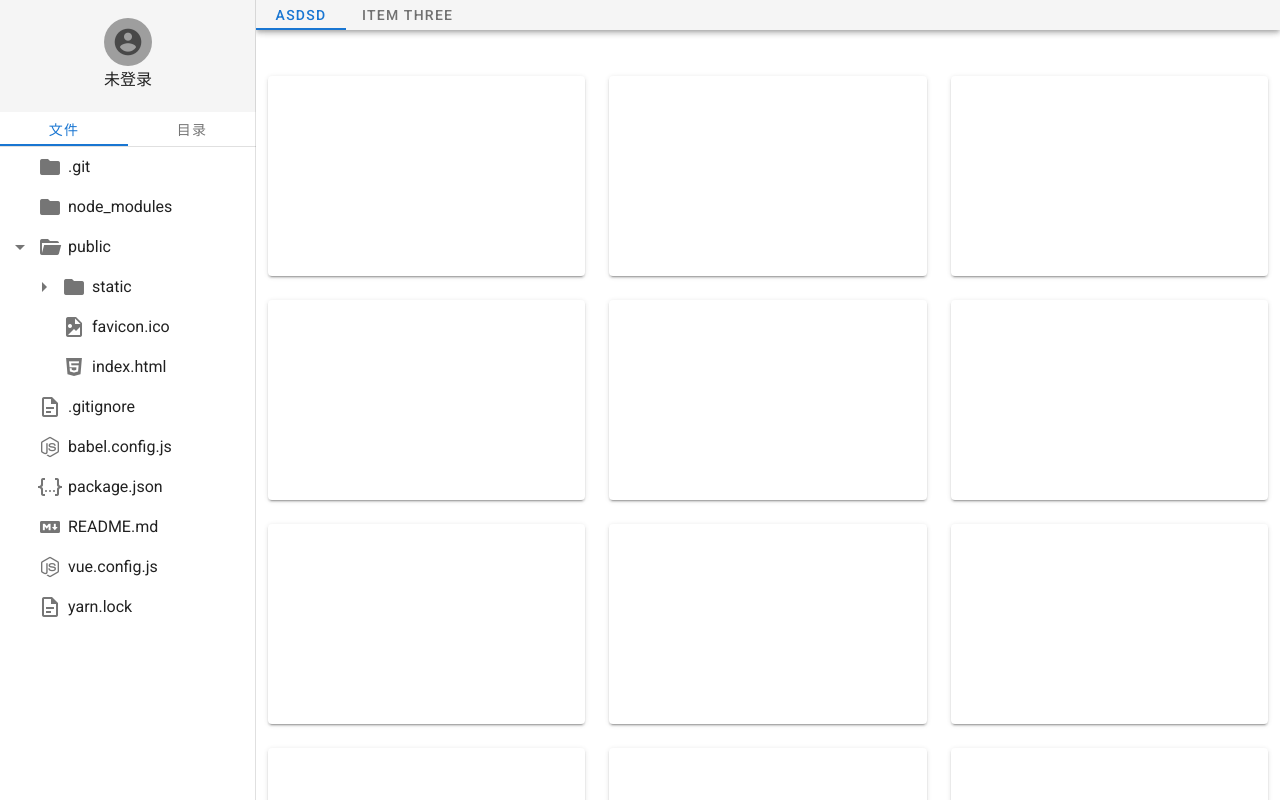
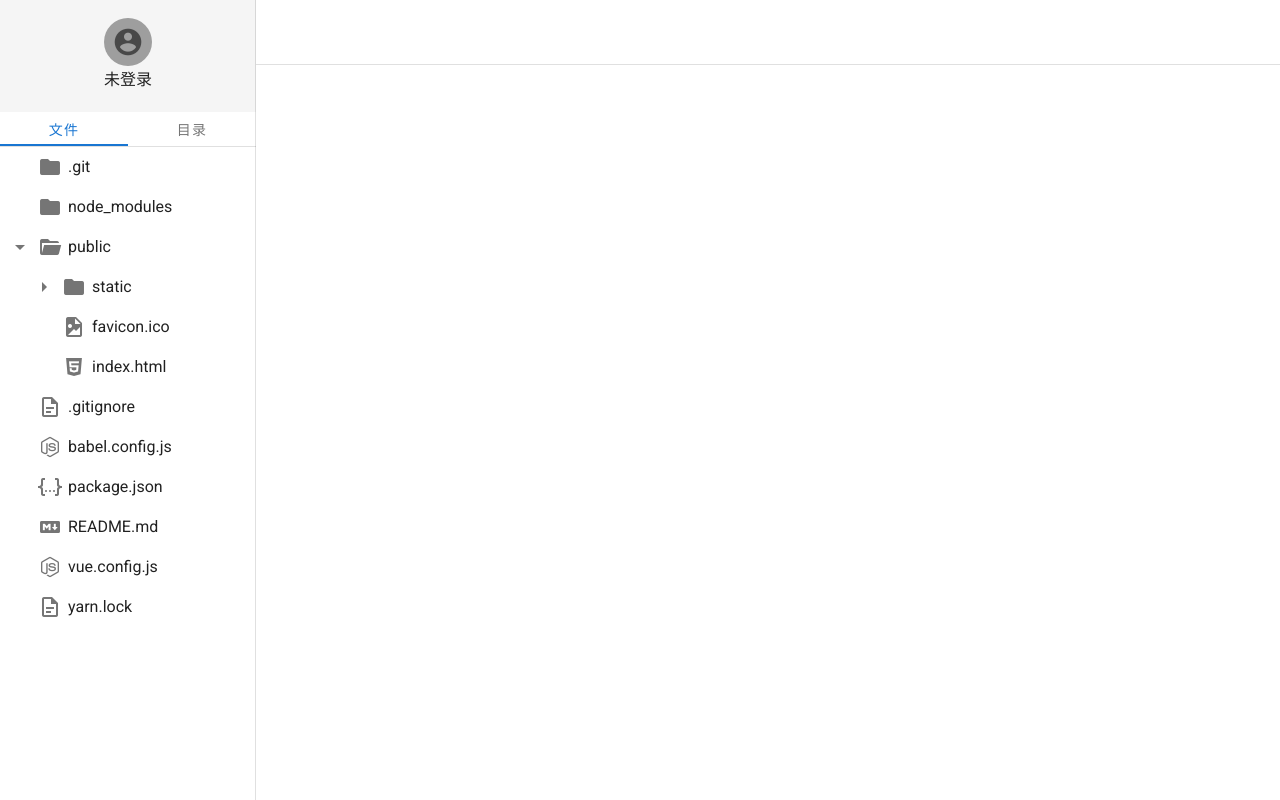
Before and after one commit to Kanito-fzw/codeNote, a Vue app in the folder codenote/: page / in a window 1280 px wide. Shown: the top 800 px of the page. Built offline with nearby package versions, Linux system fonts and the light colour scheme; what view-design would draw is missing.

Commit message:
Revert "commit"
This reverts commit adba0585

```diff
--- a/codenote/src/components/Layout.vue
+++ b/codenote/src/components/Layout.vue
@@ -1,30 +1,31 @@
 <template>
   <v-app id="inspire">
-    <v-navigation-drawer
-        v-model="drawer"
-        app
+    <LeftWrapper></LeftWrapper>
+    <v-banner
+        single-line
+        sticky
     >
-<LeftWrapper></LeftWrapper>
-    </v-navigation-drawer>
-
-    <v-app-bar app max-height="30" >
       <Tabs></Tabs>
-    </v-app-bar>
+    </v-banner>
 
 
 
+    <v-toolbar-title>
+
+    </v-toolbar-title>
+<!--    <v-icon v-show="drawer" id="drawerIcon"-->
+<!--            @click="drawer = !drawer"-->
+<!--    >-->
+<!--      mdi-chevron-left-->
+<!--    </v-icon>-->
+<!--    <v-icon v-show="!drawer"-->
+<!--            @click="drawer = !drawer"-->
+<!--    >-->
+<!--      mdi-chevron-right-->
+<!--    </v-icon>-->
     <v-main>
-      <v-container>
-        <v-row>
-          <v-col
-              v-for="n in 24"
-              :key="n"
-              cols="4"
-          >
-            <v-card height="200"></v-card>
-          </v-col>
-        </v-row>
-      </v-container>
+      <!--  -->
+
     </v-main>
   </v-app>
 </template>
--- a/codenote/src/components/LeftWrapper.vue
+++ b/codenote/src/components/LeftWrapper.vue
@@ -1,5 +1,8 @@
 <template>
-<div>
+  <v-navigation-drawer
+      v-model="drawer"
+      app
+  >
     <v-sheet
         color="grey lighten-4"
         class="pa-4"
@@ -12,11 +15,8 @@
     </v-tabs>
     <v-divider></v-divider>
     <TreeView></TreeView>
-</div>
 
-
-
-
+  </v-navigation-drawer>
 </template>
 
 <script>
--- a/codenote/src/components/Tabs.vue
+++ b/codenote/src/components/Tabs.vue
@@ -1,17 +1,14 @@
 <template>
-  <v-tabs height="30">
-    <v-tab v-text="text"></v-tab>
+<div>
+  <v-tabs>
+
+    <v-tab>Item Two</v-tab>
     <v-tab>Item Three</v-tab>
   </v-tabs>
+</div>
 </template>
 <script>
 export default {
-
-  data(){
-    return{
-      text:'asdsd'
-    }
-  }
 }
 </script>
 
```
Lines whose indentation alone changed are shown as unchanged.
